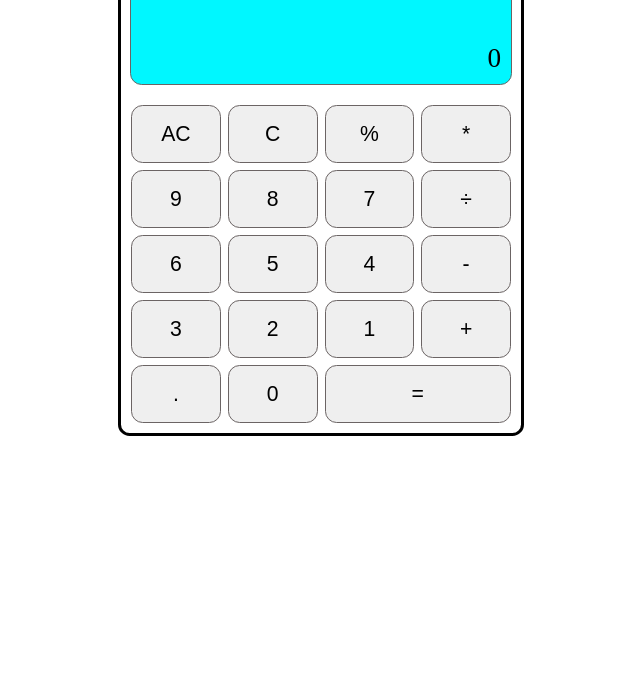
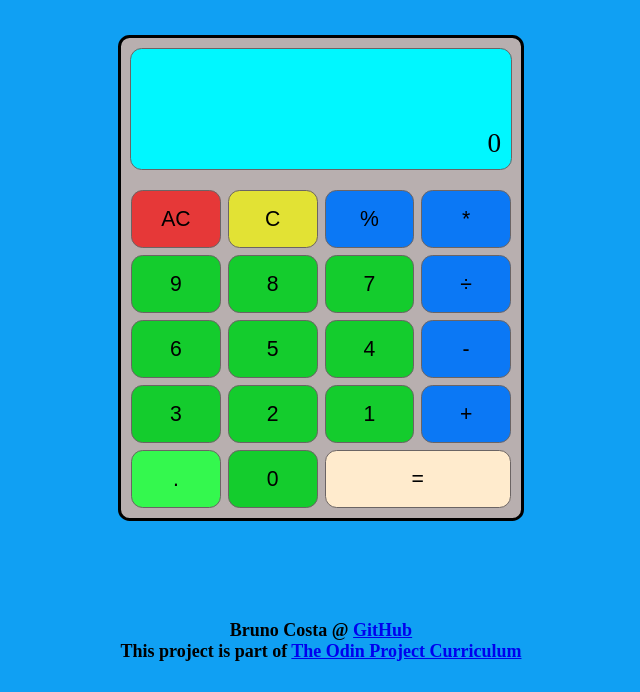
Before and after one commit to BrunoGCosta90/Calculator, a plain HTML site: page index.html in a window 1280 px wide. Shown: the part 108-800 px from the top of the page, without its empty margins (319-959 px from the left). Drawn offline with Linux system fonts and the light colour scheme.

Commit message:
Added footer and header in html, added some styles to buttons

```diff
--- a/index.html
+++ b/index.html
@@ -4,11 +4,12 @@
     <meta charset="UTF-8">
     <meta http-equiv="X-UA-Compatible" content="IE=edge">
     <meta name="viewport" content="width=device-width, initial-scale=1.0">
-    <title>Document</title>
+    <title>Calculator for TOP</title>
     <link rel="stylesheet" href="style.css">
     <script src="script.js" defer></script>
 </head>
 <body>
+    <div class="header">Calculator</div>
     <div class="calculator">
         <div class="display">
             <div class="display-old"></div>
@@ -18,23 +19,28 @@
             <button class="ac button">AC</button>
             <button class="c button">C</button>
             <button class="percentage button">%</button>
-            <button class="multply button">*</button>
-            <button class="nine button">9</button>
-            <button class="eight button">8</button>
-            <button class="seven button">7</button>
+            <button class="multiply button">*</button>
+            <button class="nine button number">9</button>
+            <button class="eight button number">8</button>
+            <button class="seven button number">7</button>
             <button class="division button">÷</button>
-            <button class="six button">6</button>
-            <button class="five button">5</button>
-            <button class="four button">4</button>
+            <button class="six button number">6</button>
+            <button class="five button number">5</button>
+            <button class="four button number">4</button>
             <button class="subtraction button">-</button>
-            <button class="three button">3</button>
-            <button class="two button">2</button>
-            <button class="one button">1</button>
-            <button class="add button">+</button>
+            <button class="three button number">3</button>
+            <button class="two button number">2</button>
+            <button class="one button number">1</button>
+            <button class="add button ">+</button>
             <button class="float button">.</button>
-            <button class="zero button">0</button>
+            <button class="zero button number">0</button>
             <button class="equals button">=</button>
         </div>
     </div>
+    <div class="footer">
+        Bruno Costa @ <a class="my-git" href="https://github.com/BrunoGCosta90">GitHub</a><br>
+        This project is part of
+        <a class="odin-page" href="https://www.theodinproject.com">The Odin Project Curriculum</a>
+    </div>
 </body>
 </html>
--- a/style.css
+++ b/style.css
@@ -1,7 +1,15 @@
 body {
     display: flex;
     justify-content: center;
+    align-items: center;
+    flex-direction: column;
+    background-color: rgb(16, 160, 243);
+}
 
+.header{
+    padding-top: 30px;
+    font-size: 48px;
+    font-weight: 850;
 }
 
 .calculator {
@@ -13,7 +21,7 @@ body {
     border-radius: .725rem;
     width: 400px;
     height: 100%;
-
+    background-color: rgb(184, 175, 175);
 }
 
 .display{
@@ -56,6 +64,36 @@ body {
     font-size: 1.325rem;
 }
 
+.ac {
+    background-color: rgb(230, 56, 56);
+}
+
+.c {
+    background-color: rgb(226, 226, 52);
+}
+
+.percentage, .multiply, .division, .subtraction, .add {
+    background-color: rgb(11, 120, 245);
+}
+
+.number {
+    background-color: rgb(20, 204, 45);
+}
+
+.float {
+    background-color: rgb(52, 248, 78);
+}
 .equals {
     grid-column: 3 / 5;
+    background-color: blanchedalmond;
 }
+
+.footer{
+    font-size: 18px;
+    font-weight: 650;
+    margin-top: 25px;
+    padding: 30px;
+    position: absolute;
+    bottom: 0;
+    text-align: center;
+}
```
